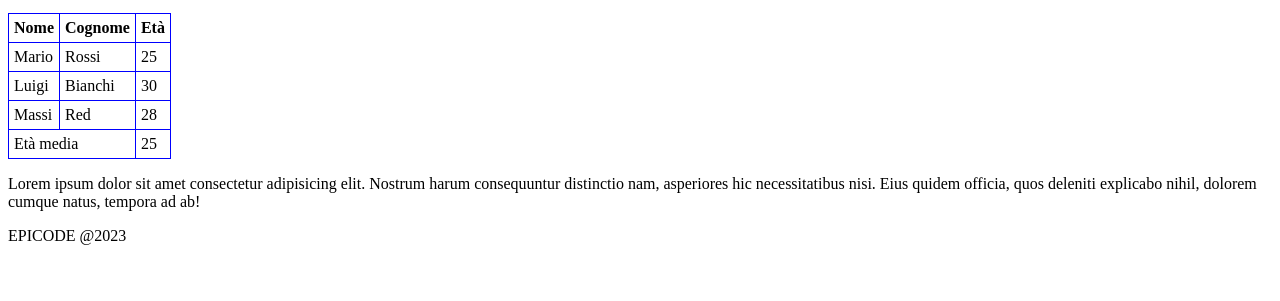
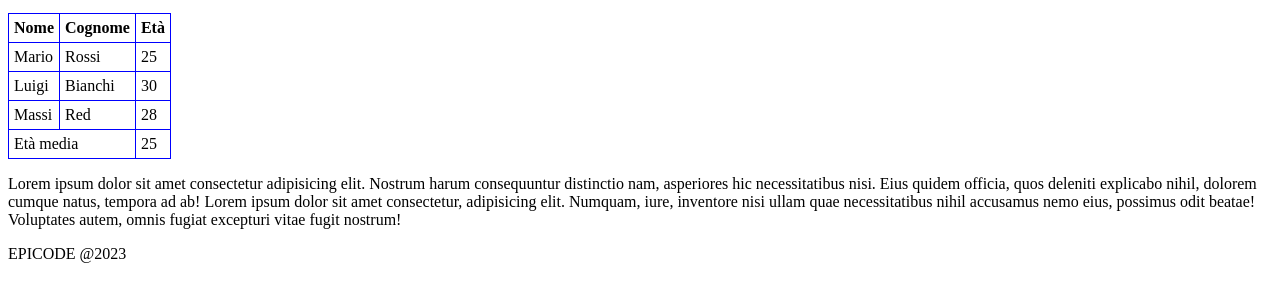
Before and after one commit to OleksandrLarionov/Epicode, a plain HTML site: page W1/FS0423-U1-W1-L2/table-example.html in a window 1280 px wide. Shown: the part 137-438 px from the top of the page. Drawn offline with Linux system fonts and the light colour scheme.

Commit message:
modifica paragrafo

```diff
--- a/W1/FS0423-U1-W1-L2/table-example.html
+++ b/W1/FS0423-U1-W1-L2/table-example.html
@@ -62,7 +62,10 @@
 					Lorem ipsum dolor sit amet consectetur adipisicing elit. Nostrum harum
 					consequuntur distinctio nam, asperiores hic necessitatibus nisi. Eius
 					quidem officia, quos deleniti explicabo nihil, dolorem cumque natus,
-					tempora ad ab!
+					tempora ad ab! Lorem ipsum dolor sit amet consectetur, adipisicing
+					elit. Numquam, iure, inventore nisi ullam quae necessitatibus nihil
+					accusamus nemo eius, possimus odit beatae! Voluptates autem, omnis
+					fugiat excepturi vitae fugit nostrum!
 				</p>
 			</aside>
 			<footer>EPICODE @2023</footer>
```
